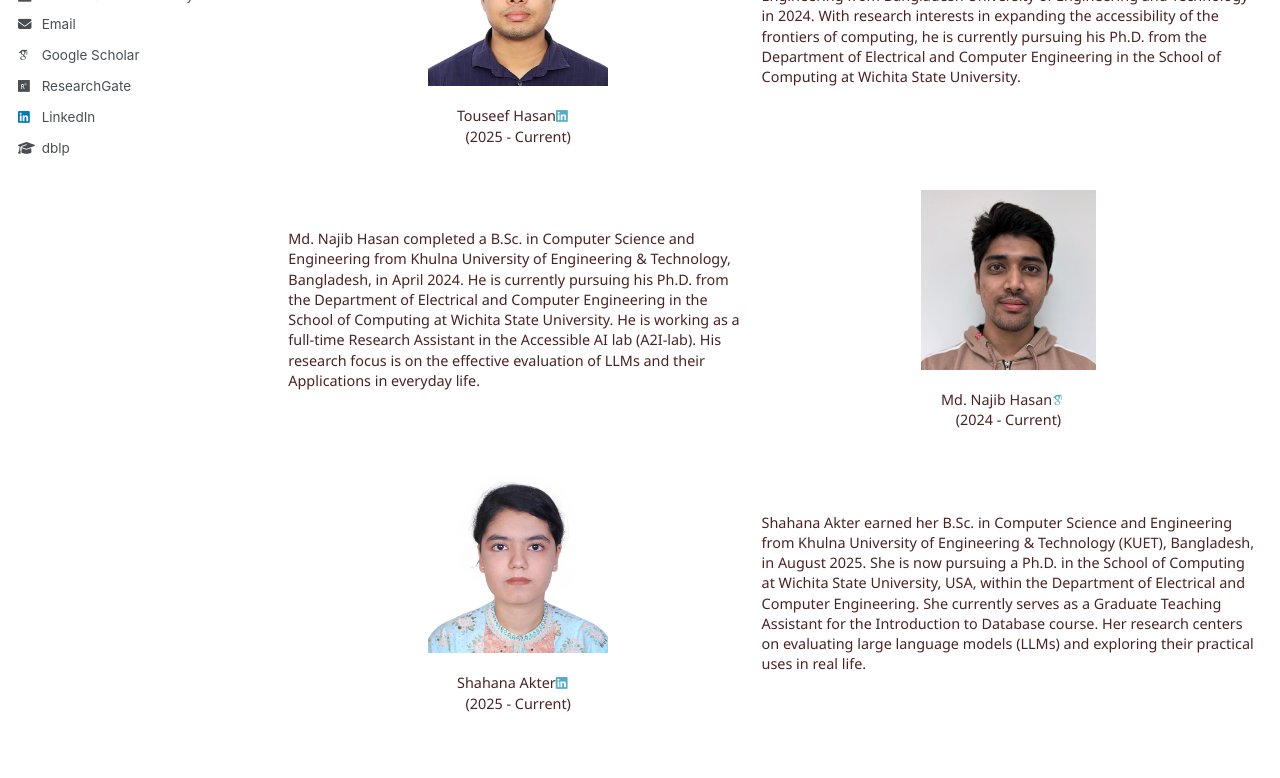
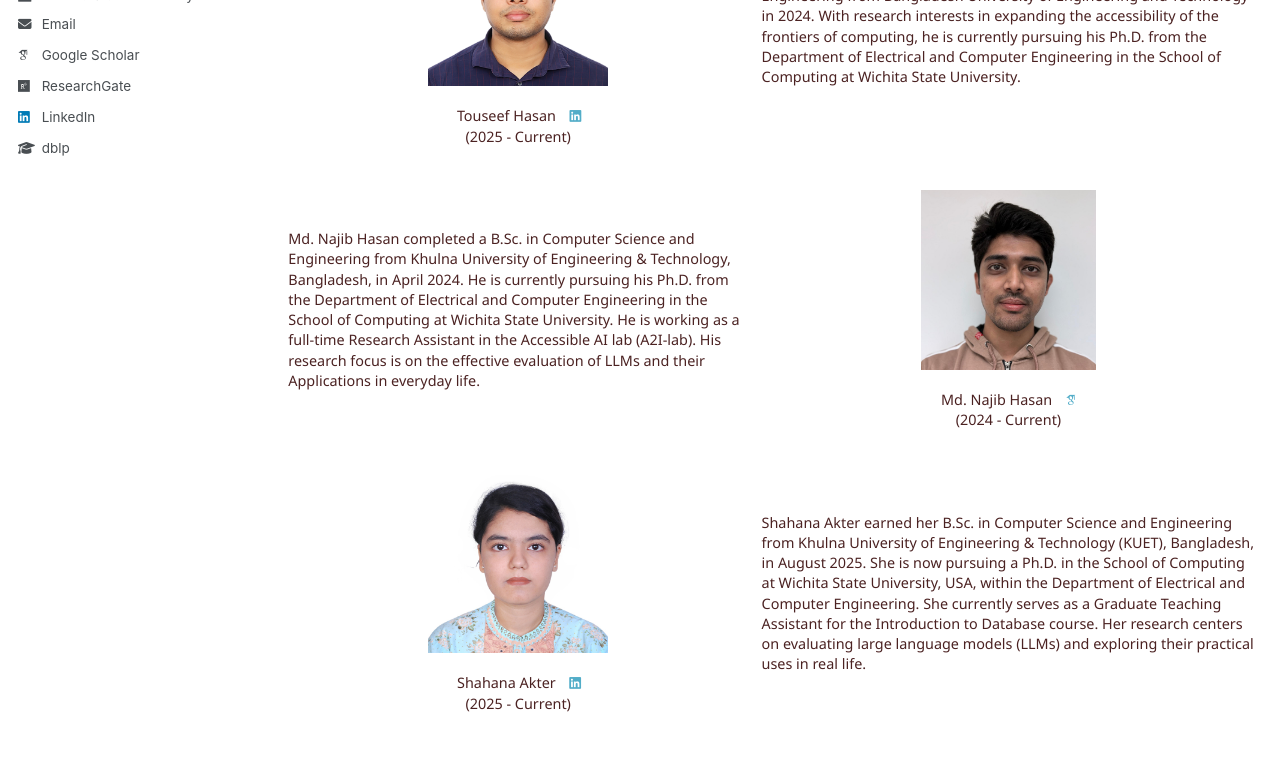
Before and after one commit to Souvika/souvika.github.io, a Jekyll site: the page built from _pages/lab.html, in a window 1280 px wide and 1400 px high, scrolled down 153 px. Shown: the part 292-1070 px from the top of the window. Built offline with Jekyll 4.4.1, drawn with Linux system fonts in a browser that asks for light colours; some web fonts are replaced.

Commit message:
Update Students.

```diff
--- a/_includes/archive-single.html
+++ b/_includes/archive-single.html
@@ -45,15 +45,15 @@
         <table style="border-collapse: collapse; text-align: left; border: none;">
           <tbody>
             <tr style="border: none;">
-              <td style="border: none; padding-bottom: 2rem; text-align: center;"><img src='/images/Touseef.png' style='height:10rem;'><br/><br/><span class="news-content">Touseef Hasan</span><a href="https://www.linkedin.com/in/touseefh/"><i class="fab fa-fw fa-linkedin icon-pad-right" aria-hidden="true"></i></a><br/><span class="news-content">(2025 - Current)</span></td>
+              <td style="border: none; padding-bottom: 2rem; text-align: center;"><img src='/images/Touseef.png' style='height:10rem;'><br/><br/><span class="news-content">Touseef Hasan</span><a href="https://www.linkedin.com/in/touseefh/"><i class="fab fa-fw fa-linkedin icon-pad-left" aria-hidden="true"></i></a><br/><span class="news-content">(2025 - Current)</span></td>
                 <td style="border: none; padding-bottom: 2rem;"><span class="news-content-teaching">Touseef Hasan received his B.Sc. in Naval Architecture and Marine Engineering from Bangladesh University of Engineering and Technology in 2024. With research interests in expanding the accessibility of the frontiers of computing, he is currently pursuing his Ph.D. from the Department of Electrical and Computer Engineering in the School of Computing at Wichita State University.</span></td>
             </tr>
             <tr style="border: none; margin-bottom: 2rem">
                 <td style="border: none; padding-bottom: 2rem;"><span class="news-content-teaching">Md. Najib Hasan completed a B.Sc. in Computer Science and Engineering from Khulna University of Engineering & Technology, Bangladesh, in April 2024. He is currently pursuing his Ph.D. from the Department of Electrical and Computer Engineering in the School of Computing at Wichita State University. He is working as a full-time Research Assistant in the Accessible AI lab (A2I-lab). His research focus is on the effective evaluation of LLMs and their Applications in everyday life.</span></td>
-                <td style="border: none; padding-bottom: 2rem; text-align: center;"><img src='/images/Najib.png' style='height:10rem;'><br/><br/><span class="news-content">Md. Najib Hasan</span><a href="https://scholar.google.com/citations?user=J-ZK5OUAAAAJ&hl=en"><i class="ai ai-google-scholar icon-pad-right"></i></a><br/><span class="news-content">(2024 - Current)</span></td>
+                <td style="border: none; padding-bottom: 2rem; text-align: center;"><img src='/images/Najib.png' style='height:10rem;'><br/><br/><span class="news-content">Md. Najib Hasan</span><a href="https://scholar.google.com/citations?user=J-ZK5OUAAAAJ&hl=en"><i class="ai ai-google-scholar icon-pad-left"></i></a><br/><span class="news-content">(2024 - Current)</span></td>
             </tr>
             <tr style="border: none; margin-bottom: 2rem">
-                <td style="border: none; padding-bottom: 2rem; text-align: center;"><img src='/images/Sahana.png' style='height:10rem;'><br/><br/><span class="news-content">Shahana Akter</span><a href="https://www.linkedin.com/in/shahana-akter-p"><i class="fab fa-fw fa-linkedin icon-pad-right" aria-hidden="true"></i></a><br/><span class="news-content">(2025 - Current)</span></td>
+                <td style="border: none; padding-bottom: 2rem; text-align: center;"><img src='/images/Sahana.png' style='height:10rem;'><br/><br/><span class="news-content">Shahana Akter</span><a href="https://www.linkedin.com/in/shahana-akter-p"><i class="fab fa-fw fa-linkedin icon-pad-left" aria-hidden="true"></i></a><br/><span class="news-content">(2025 - Current)</span></td>
                 <td style="border: none; padding-bottom: 2rem;"><span class="news-content-teaching">Shahana Akter earned her B.Sc. in Computer Science and Engineering from Khulna University of Engineering & Technology (KUET), Bangladesh, in August 2025. She is now pursuing a Ph.D. in the School of Computing at Wichita State University, USA, within the Department of Electrical and Computer Engineering. She currently serves as a Graduate Teaching Assistant for the Introduction to Database course. Her research centers on evaluating large language models (LLMs) and exploring their practical uses in real life.</span></td>
             </tr>
           </tbody>
--- a/_sass/_utilities.scss
+++ b/_sass/_utilities.scss
@@ -191,6 +191,11 @@ body:hover .visually-hidden button {
 .icon-pad-right {
   padding-right: 0.5em;
   margin-right: 0.5em;
+}
+
+.icon-pad-left {
+  padding-left: 0.5em;
+  margin-left: 0.5em;
 }
 
 /* social icons*/
```
